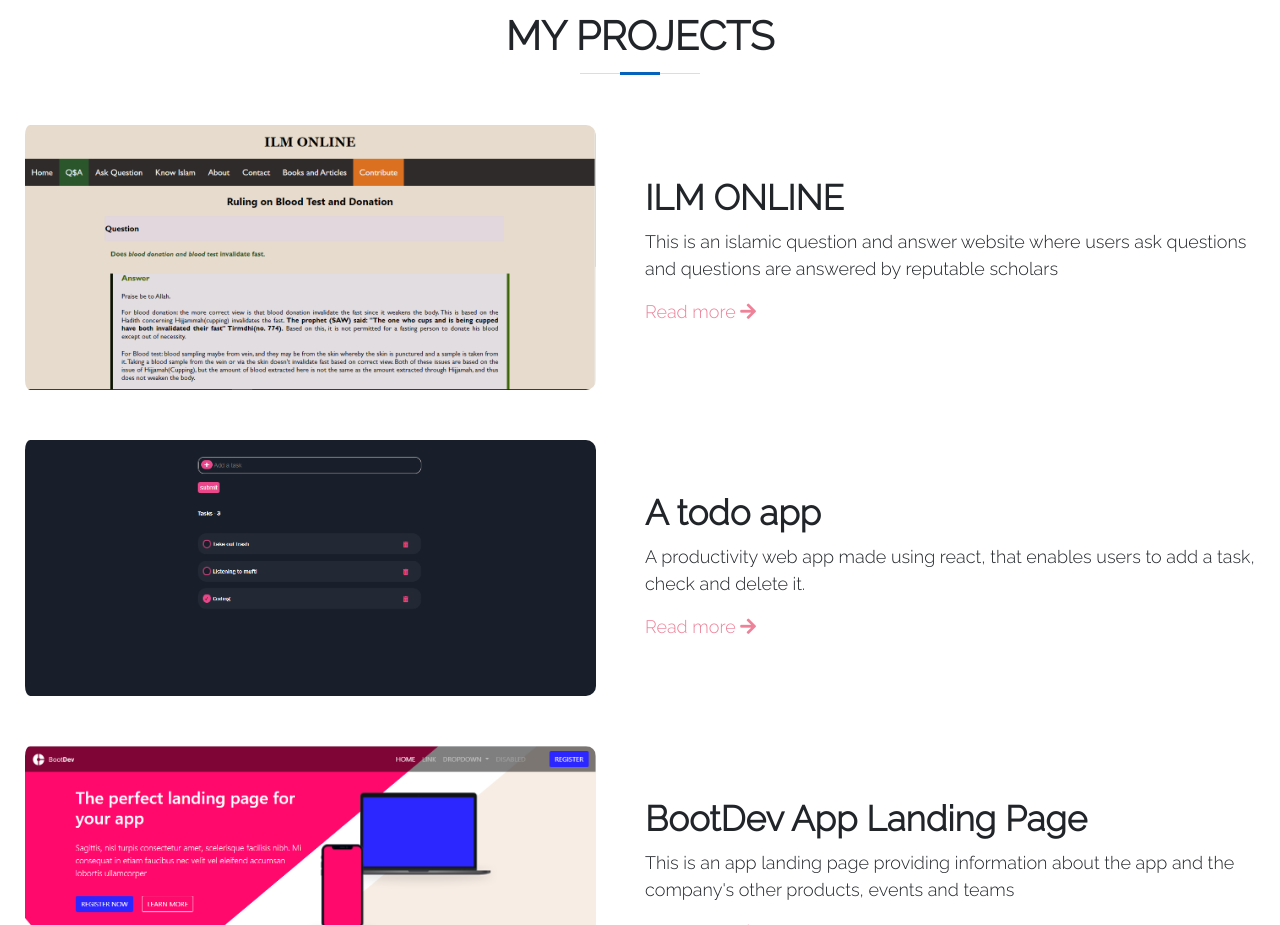
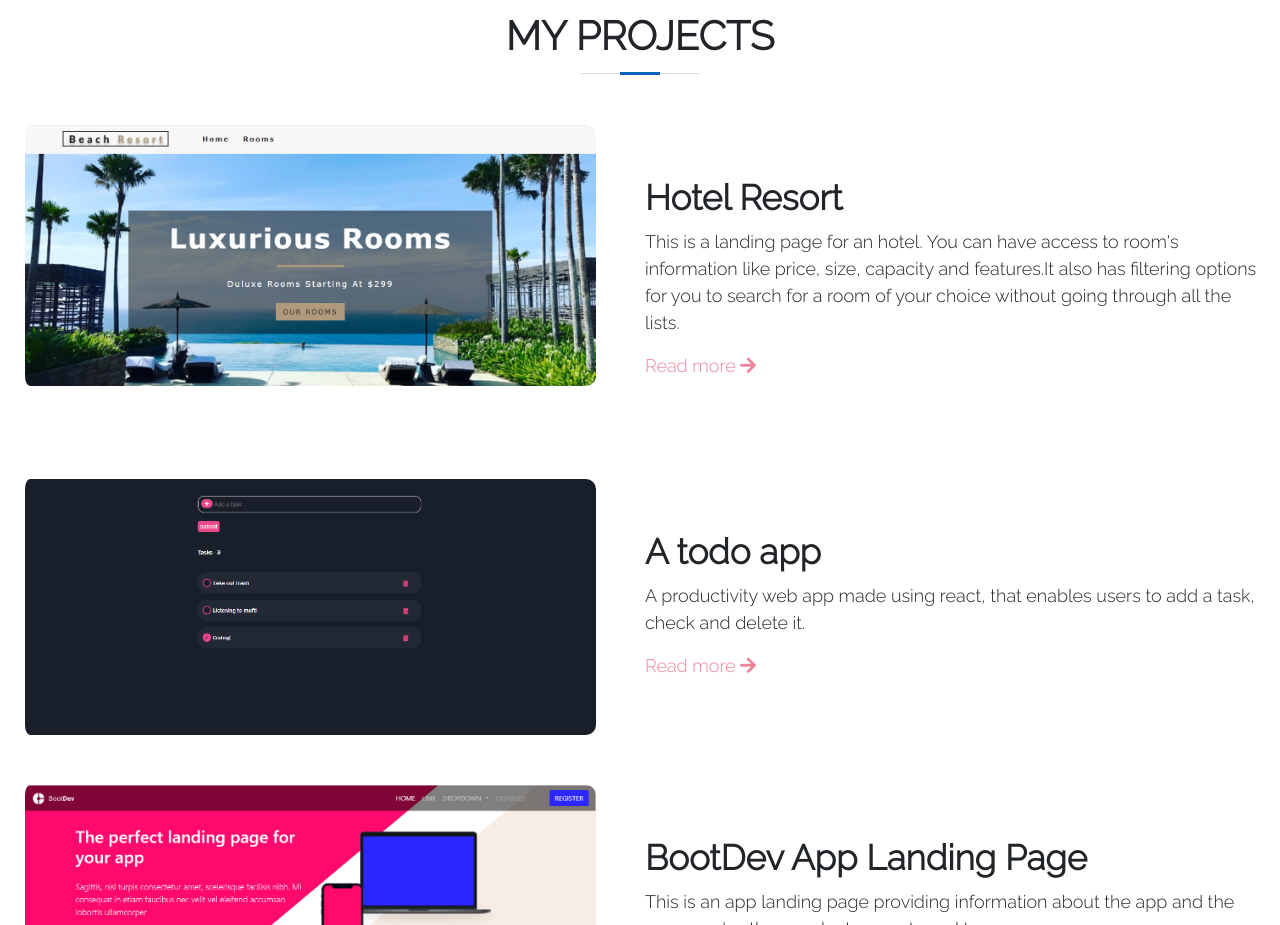
Before and after one commit to poly4concept/my-portfolio, a plain HTML site: page index.html in a window 1280 px wide. Shown: the part 960-1885 px from the top of the page. Drawn offline with nearby package versions, Linux system fonts and the light colour scheme.

Commit message:
updated a new project in the projects-section

```diff
--- a/index.html
+++ b/index.html
@@ -153,14 +153,14 @@ style=" fill:#000000;"><g transform="translate(4.988,4.988) scale(0.942,0.942)">
             <!--Projects Section-->
             <section class="projects-section box" id="projects-section">
               <h2 class="projects-heading">My projects</h2>
-              <div onclick="location.href='https://poly4concept.github.io/ILMONLINE/';" class="row project-box" id="project-box">
+              <div onclick="location.href='https://hotel-resorte.netlify.app/';" class="row project-box" id="project-box">
                 <div class="col-lg-6 col-12">
-                  <img src="Images/ilmonlinecapture.PNG" loading="lazy" alt="project2"  class="projects-image">
+                  <img src="Images/hotel-resort.PNG" loading="lazy" alt="project2"  class="projects-image">
                 </div>
                 <div class="col-lg-6 col-12 projects-info">
-                  <h3 class="project-heading">ILM ONLINE</h3>
-                  <p class="project-text">This is an islamic question and answer website where users ask questions and questions are answered by reputable scholars</p>
-                  <a href="https://poly4concept.github.io/ILMONLINE/" class="projects-link">Read more <i class="fas fa-arrow-right" id="arrow"></i></a>
+                  <h3 class="project-heading">Hotel Resort</h3>
+                  <p class="project-text">This is a landing page for an hotel. You can have access to room's information like price, size, capacity and features.It also has filtering options for you to search for a room of your choice without going through all the lists.</p>
+                  <a href="https://hotel-resorte.netlify.app/" class="projects-link">Read more <i class="fas fa-arrow-right" id="arrow"></i></a>
                 </div>
               </div>
               <div onclick="location.href='https://poly4concept.github.io/todo-app/';" class="row project-box" id="project-box">
```
Also changed, not shown: Images/hotel-resort.PNG (added).
